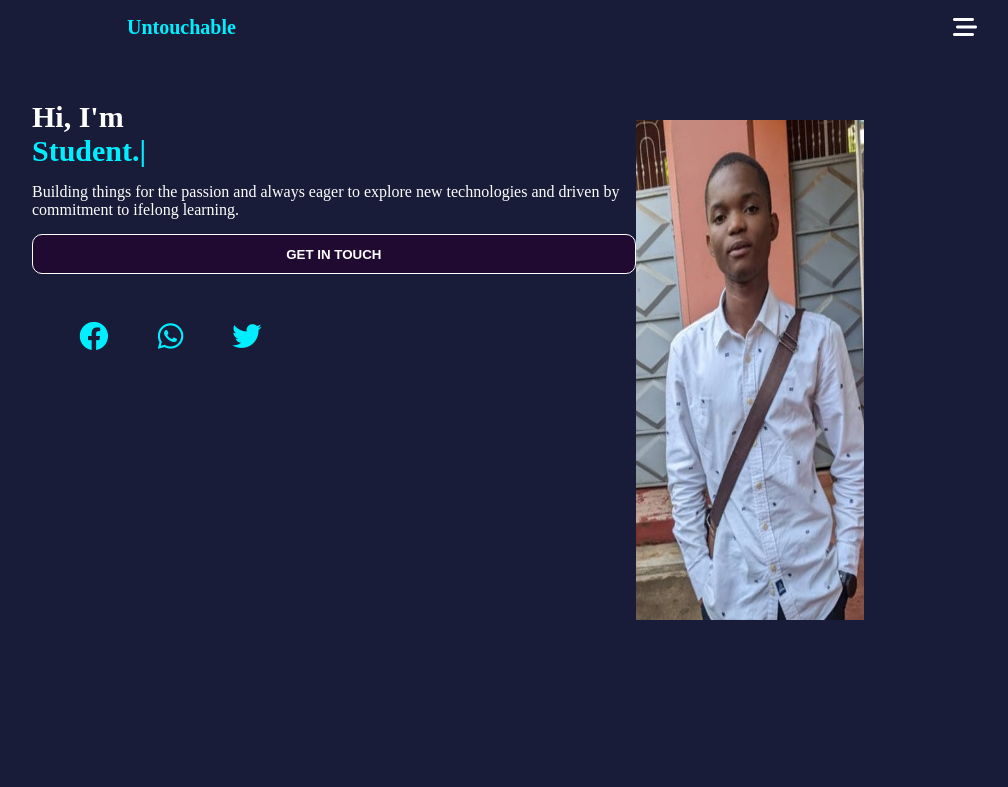
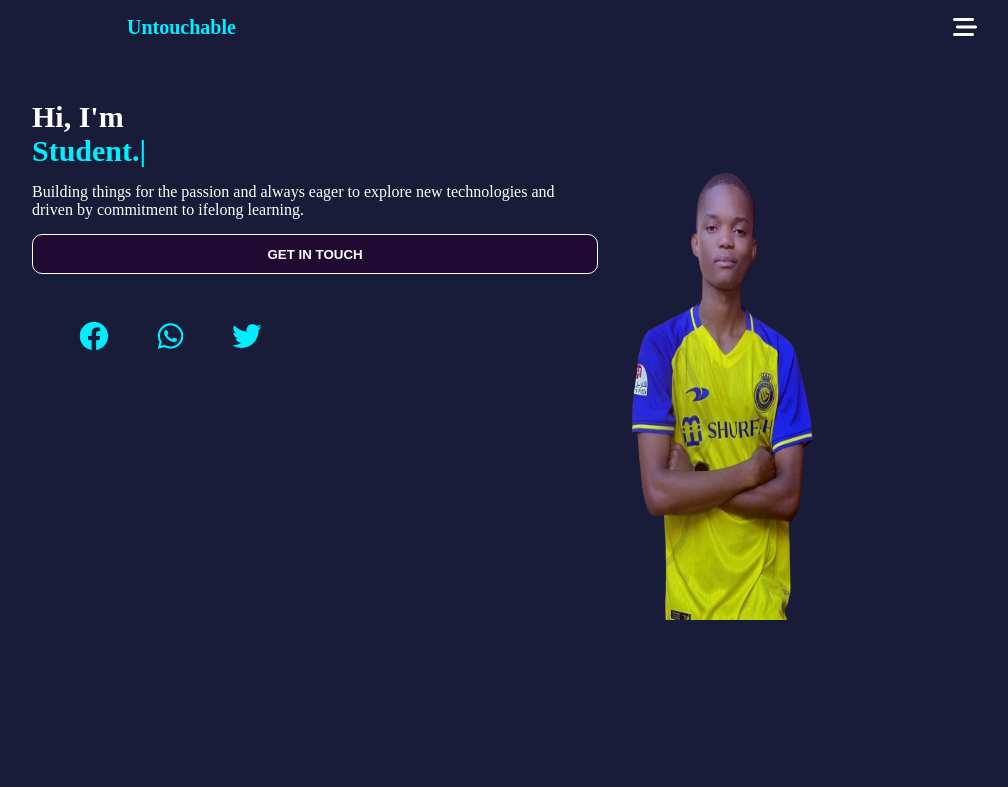
Before and after one commit to SaidyHassan/MyPortfolio, a plain HTML site: page index.html in a window 1280 px wide. Shown: the top 787 px of the page, without its empty margins (88-1096 px from the left). Drawn offline with nearby package versions, Linux system fonts and the light colour scheme.

Commit message:
First image changed

```diff
--- a/index.html
+++ b/index.html
@@ -60,7 +60,7 @@
                             </a>
                         </div>
                         <div class="img-intro" style="margin-top: 2rem;">
-                            <img src="./images/IMG-20240118-WA0005.jpg" width="100%;" height="500px;" data-aos="zoom-in-down" data-aos-duration="2000">
+                            <img src="./images/ogg.png" width="100%;" height="500px;" data-aos="zoom-in-down" data-aos-duration="2000">
                         </div>
                     </div>
                   </div>
```
